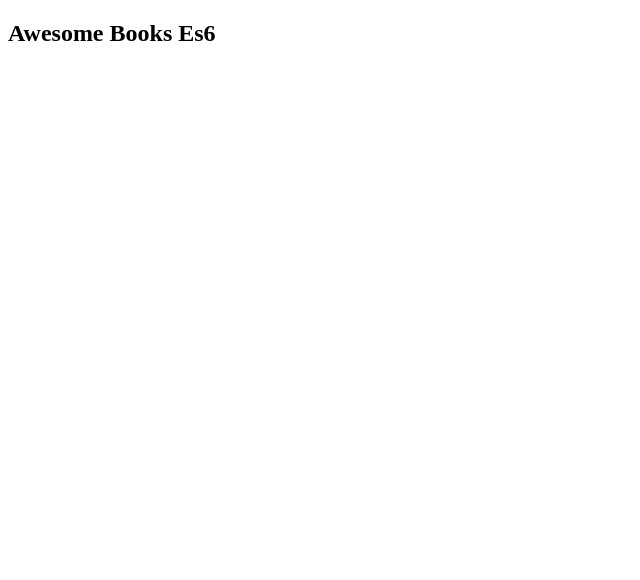
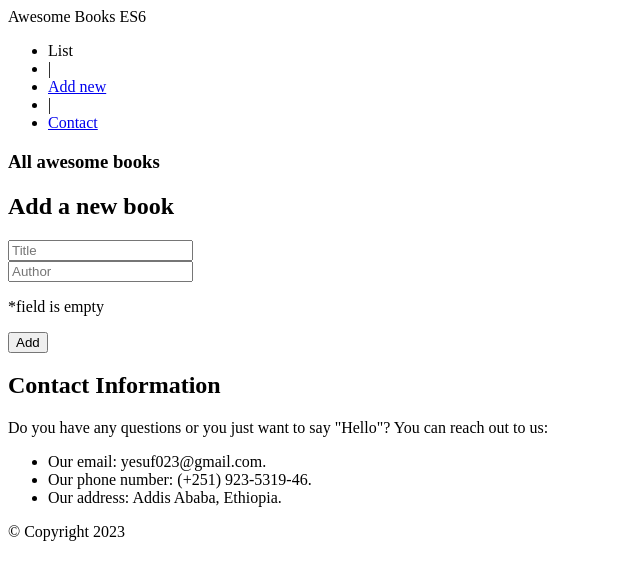
Before and after one commit to yusufyusie/Awesome-Books-ES6, a plain HTML site: page index.html in a window 1280 px wide. Shown: the whole page, without its empty margins (0-640 px from the left). Drawn offline with Linux system fonts and the light colour scheme.

Commit message:
Update index html file to the project

```diff
--- a/JS/index.js
+++ b/JS/index.js
@@ -15,7 +15,6 @@ const errorMsg = document.querySelector('.error-message');
 const main = document.querySelector('.section');
 const form = document.querySelector('.add-book-form');
 const contact = document.querySelector('.contact-info');
-let newId = 0;
 
 addButton.addEventListener('click', (e) => {
   e.preventDefault();
--- a/index.html
+++ b/index.html
@@ -8,13 +8,69 @@
     <title>Awesome Book ES6</title>
   </head>
   <body>
-    <header>
-      <nav>
-        <div><h1>Awesome Books Es6</h1></div>
+    <header id="header" class="header">
+      <nav id="nav" class="navbar">
+        <div id="nav-logo" class="container">
+          Awesome Books ES6
+      </div>
+          <div id="navone" class="navbar-collapse">
+            <ul class="navbar-nav-items">
+              <li id="nav-list" class="nav-item">
+                <a class="nav-link">List</a>
+              </li>
+              <li>|</li>
+              <li id="nav-add" class="nav-item">
+                <a class="nav-link" href="#form">Add new</a>
+              </li>
+              <li>|</li>
+              <li id="nav-contact" class="nav-item">
+                <a class="nav-link" href="#contact">Contact</a>
+              </li>
+            </ul>
+          </div>
       </nav>
+      <div id="time"><p id="time-info"></p></div>
     </header>
-    <main></main>
-    <footer></footer>
+
+    <section class="section">
+      <article>
+          <!-- display books -->
+          <h1>All awesome books</h1>
+          <div class="books-display">
+            <div class="books-detail"></div>
+          </div>
+      </article>
+    </section>
+
+  <form id="form" action="" class="add-book-form">
+      <div>
+          <h2 id="form-title">Add a new book</h2>
+          <div id="form-div">
+              <input type="text" id="title" class="title-book" name="title" placeholder="Title"></br>
+              <input type="text" id="author" class="author-book" name="author" placeholder="Author"><br>
+              <p class="error-message">*field is empty</p>
+              <button type="submit" value="submit" class="add-btn">Add</button>
+          </div>
+      </div>
+  </form>
+
+  <section id="contact" class="contact-info">
+    <div>
+      <h2 id="contact-title">Contact Information</h2>
+
+      <p id="contact-par">Do you have any questions or you just want to say "Hello"? You can reach out to us:</p>
+
+      <ul id="contact-items">
+        <li>Our email: yesuf023@gmail.com.</li>
+        <li>Our phone number: (+251) 923-5319-46.</li>
+        <li>Our address: Addis Ababa, Ethiopia.</li>
+      </ul>
+    </div>
+  </section>
+
+  <footer id="footer">
+    <div><p>&#169; Copyright 2023</p></div>
+  </footer>
     <script src="JS/index.js"></script>
   </body>
 </html>
```
